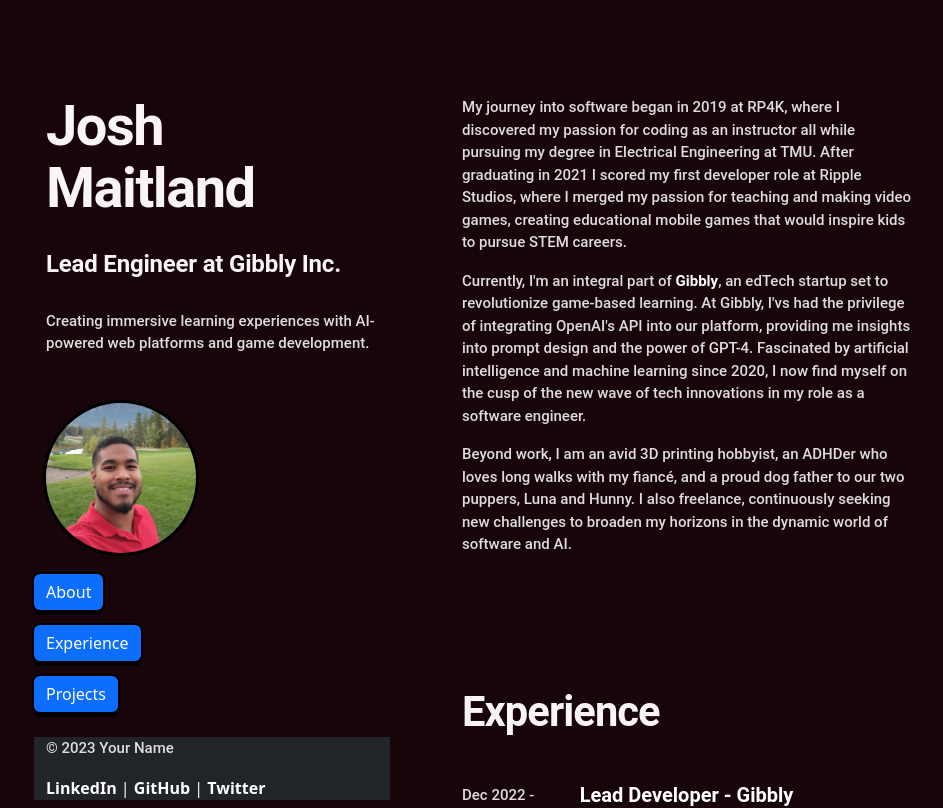
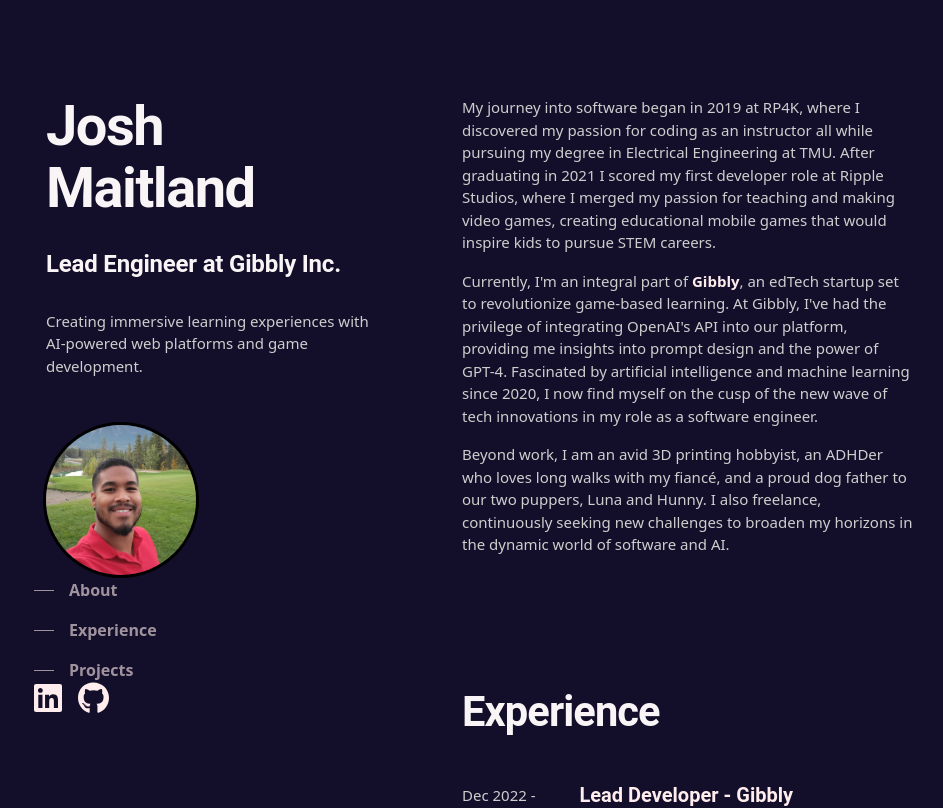
Before and after one commit to jmaitlandsoto/dev-portfolio, a React (Vite) app: page / in a window 1280 px wide. Shown: the top 808 px of the page, without its empty margins (143-1086 px from the left). Built offline with nearby package versions, Linux system fonts and the light colour scheme.

Commit message:
fixed hero and nav

```diff
--- /dev/null
+++ b/babel-plugin-macros.config.js
@@ -0,0 +1,5 @@
+module.exports = {
+    'fontawesome-svg-core': {
+      'license': 'free'
+    }
+  }
--- /dev/null
+++ b/babel.config.js
@@ -0,0 +1,5 @@
+module.exports = function (api) {
+    return {
+      plugins: ['macros'],
+    }
+  }
--- a/package.json
+++ b/package.json
@@ -10,6 +10,11 @@
     "preview": "vite preview"
   },
   "dependencies": {
+    "@fortawesome/fontawesome-svg-core": "^6.4.0",
+    "@fortawesome/free-brands-svg-icons": "^6.4.0",
+    "@fortawesome/free-regular-svg-icons": "^6.4.0",
+    "@fortawesome/react-fontawesome": "^0.2.0",
+    "babel-plugin-macros": "^3.1.0",
     "bootstrap": "^5.3.0",
     "react": "^18.2.0",
     "react-bootstrap": "^2.8.0",
--- a/src/App.css
+++ b/src/App.css
@@ -1,5 +1,5 @@
 #root {
-  background-color: rgb(24, 5, 9);
+  background-color: rgb(19, 15, 42);;
   color: aliceblue;
 }
 
@@ -68,10 +68,7 @@
   transition: transform 50ms, box-shadow 0ms;
 }
 
-h1, h2, h3, h4, h5, p {
-  font-family: "Roboto", sans-serif;
-  color: #F9F4F5;
-}
+
 h1, h2, h3, h4, h5, h6 {
   font-family: "Roboto", sans-serif;
   font-weight: 700;
@@ -104,8 +101,8 @@
 
 p {
   font-size: 15px;
-  color: #ddd;
-  font-weight: 500;
+  color: #cecece;
+  font-weight: 400;
 }
 
 .card {
@@ -121,11 +118,42 @@
 
 .badge {
   background-color: black;
-  color: #FB6376
+  color: #c8e2ff
 }
 
 a {
   text-decoration: none; /* Removes underline */
-  color: #ffffff; /* Change color to black */
+  color: #ffecec; /* Change color to black */
   font-weight: 600;
 }
+
+.nav-indicator {
+/* small horizontal line*/
+
+
+  height: 1px;
+  width: 20px;
+  margin-right: 15px;
+  background-color: #ffecec;
+  transition: width 300ms;
+}
+.nav-button {
+  opacity: 0.6;
+}
+
+
+.nav-button:hover {
+  opacity: 1;
+}
+
+.nav-button:hover .nav-indicator {
+  width: 50px;
+  transition: width 300ms;
+}
+.nav-button .selected {
+  opacity: 1;
+}
+.nav-button:hover .selected .nav-indicator {
+  width: 50px;
+  transition: width 300ms;
+}
--- a/src/App.tsx
+++ b/src/App.tsx
@@ -2,6 +2,7 @@
 import { HeroSection, Experience, Footer, Projects } from "./Components";
 import { About } from "./Components/About";
 import React from "react";
+import { NavButton } from "./Components/NavButton";
 
 function App() {
   const aboutRef = React.useRef<HTMLDivElement>(null);
@@ -24,33 +25,37 @@
           <Col
             lg={{ offset: 1, span: 4 }}
             className="d-flex flex-column position-sticky justify-content-between overflow-none top-0"
-            style={{ height: "100dvh", paddingTop: "6rem" }}
+            style={{
+              height: "100dvh",
+              paddingTop: "6rem",
+              paddingBottom: "6rem",
+            }}
           >
             <HeroSection />
-            <nav className="d-flex flex-column gap-2 align-items-start">
-              <Button
-                variant="primary"
+            <nav className="d-flex flex-column gap-3 align-items-start">
+              <NavButton
+                href="#about"
                 onClick={() => scrollToComponent(aboutRef.current)}
               >
                 About
-              </Button>
-              <Button
-                variant="primary"
+              </NavButton>
+              <NavButton
+                href="#experience"
                 onClick={() => scrollToComponent(experienceRef.current)}
               >
                 Experience
-              </Button>
-              <Button
-                variant="primary"
+              </NavButton>
+              <NavButton
+                href="#projects"
                 onClick={() => scrollToComponent(projectsRef.current)}
               >
                 Projects
-              </Button>
+              </NavButton>
             </nav>
             <Footer />
           </Col>
 
-          <Col lg={5} >
+          <Col lg={5}>
             <main className="d-flex flex-column gap-1">
               <About ref={aboutRef} style={{ paddingTop: "6rem" }} />
               <Experience ref={experienceRef} style={{ paddingTop: "6rem" }} />
--- a/src/Components/About.tsx
+++ b/src/Components/About.tsx
@@ -14,7 +14,7 @@
       <p>
         Currently, I'm an integral part of{" "}
         <a href="https://www.gibbly.co">Gibbly</a>, an edTech startup set to
-        revolutionize game-based learning. At Gibbly, I'vs had the privilege of
+        revolutionize game-based learning. At Gibbly, I've had the privilege of
         integrating OpenAI's API into our platform, providing me insights into
         prompt design and the power of GPT-4. Fascinated by artificial
         intelligence and machine learning since 2020, I now find myself on the
--- a/src/Components/ExperienceCard.tsx
+++ b/src/Components/ExperienceCard.tsx
@@ -33,6 +33,7 @@
       <a
         href={href}
         target="_blank"
+        rel="noreferrer"
         ref={linkRef} // Assign the linkRef to our link
       >
         <Card
@@ -50,6 +51,7 @@
                 <a
                   href={href}
                   target="_blank"
+                  rel="noreferrer"
                   ref={linkRef} // Assign the linkRef to our link
                 >
                   {position} - {company}
--- a/src/Components/Footer.tsx
+++ b/src/Components/Footer.tsx
@@ -1,30 +1,29 @@
-import * as React from "react";
-import { Button, Col, Container, Row } from "react-bootstrap";
-import portrait from "../assets/josh-portrait.jpg";
+import { Col, Container, Row } from "react-bootstrap";
+import { FontAwesomeIcon } from "@fortawesome/react-fontawesome";
+
+import { faGithub, faLinkedin } from "@fortawesome/free-brands-svg-icons";
 
 export interface IFooterProps {}
 
 export function Footer(props: IFooterProps) {
-  const currentYear = new Date().getFullYear();
-
   return (
-    <footer className=" bg-dark">
-      <Container>
-        <Row>
-          <Col className="text-start">
-            <p>© {currentYear} Your Name</p>
-          </Col>
-        </Row>
-        <Row>
-          <Col className="text-start">
-            <a href="https://www.linkedin.com/in/your-linkedin-profile/" target="_blank" rel="noreferrer">LinkedIn</a> |
-            <a href="https://github.com/your-github-profile" target="_blank" rel="noreferrer"> GitHub</a> |
-            <a href="https://twitter.com/your-twitter-handle" target="_blank" rel="noreferrer"> Twitter</a>
-          </Col>
-        </Row>
-      </Container>
+    <footer className="d-flex flex-row gap-3">
+      <a
+        href="https://www.linkedin.com/in/josh-maitland/"
+        target="_blank"
+        rel="noreferrer"
+      >
+        <FontAwesomeIcon icon={faLinkedin} size="2xl" />
+      </a>
+      <a
+        href="https://github.com/jmaitlandsoto"
+        target="_blank"
+        rel="noreferrer"
+      >
+        <FontAwesomeIcon icon={faGithub} size="2xl" />
+      </a>
     </footer>
   );
-};
+}
 
 export default Footer;
--- /dev/null
+++ b/src/Components/NavButton.tsx
@@ -0,0 +1,34 @@
+import * as React from "react";
+
+export interface INavButtonProps {
+  href: string;
+  onClick: () => void;
+  children?: React.ReactNode;
+}
+
+export function NavButton(props: INavButtonProps) {
+  const { href, onClick, children } = props;
+
+  const [currentHash, setCurrentHash] = React.useState(window.location.hash);
+
+  React.useEffect(() => {
+    const handleHashChange = () => setCurrentHash(window.location.hash);
+
+    // Listen for hash changes
+    window.addEventListener("hashchange", handleHashChange);
+
+    // Cleanup after unmount
+    return () => window.removeEventListener("hashchange", handleHashChange);
+  }, []);
+
+  const isHash = (hash: string) => currentHash === hash;
+
+  return (
+    <div className={"d-flex flex-row align-items-center nav-button"}>
+      <span className={"nav-indicator"}></span>
+      <a href={href} onClick={onClick}>
+        {children}
+      </a>
+    </div>
+  );
+}
--- a/src/Components/ProjectCard.tsx
+++ b/src/Components/ProjectCard.tsx
@@ -26,6 +26,7 @@
       <a
         href={href}
         target="_blank"
+        rel="noreferrer"
         ref={linkRef} // Assign the linkRef to our link
       >
         <Card
```
Also changed, not shown: 1 other file (tests, documents, lock files or other folders).
